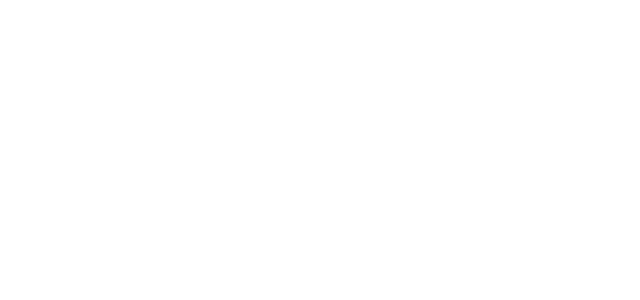
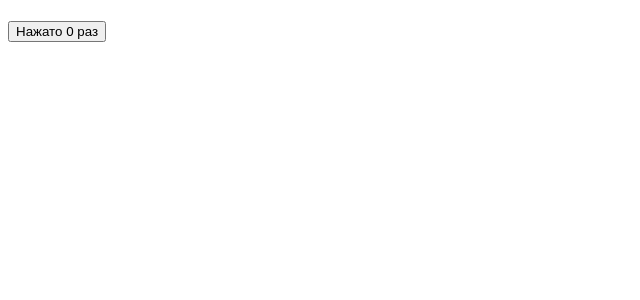
Before and after one commit to bahish-mir/Angular, an Angular app: page / in a window 1280 px wide. Shown: the top 300 px of the page, without its empty margins (0-640 px from the left). Built offline with nearby package versions, Linux system fonts and the light colour scheme.

Commit message:
docs: add counter

```diff
--- a/src/app/app.component.html
+++ b/src/app/app.component.html
@@ -0,0 +1,3 @@
+<h1>{{ title }}</h1> <!--Двойные фигурные скобки, интерполяция-->
+
+<button>Нажато {{counter}} раз</button>
--- a/src/app/app.component.ts
+++ b/src/app/app.component.ts
@@ -7,6 +7,11 @@
 })
 export class AppComponent {
 
-  public title: string = 'My first text!';
+  public title: 'My first text!';
+  public counter = 0;
+
+  public increment(): void {
+    this.counter++;
+  }
 
 }
```
